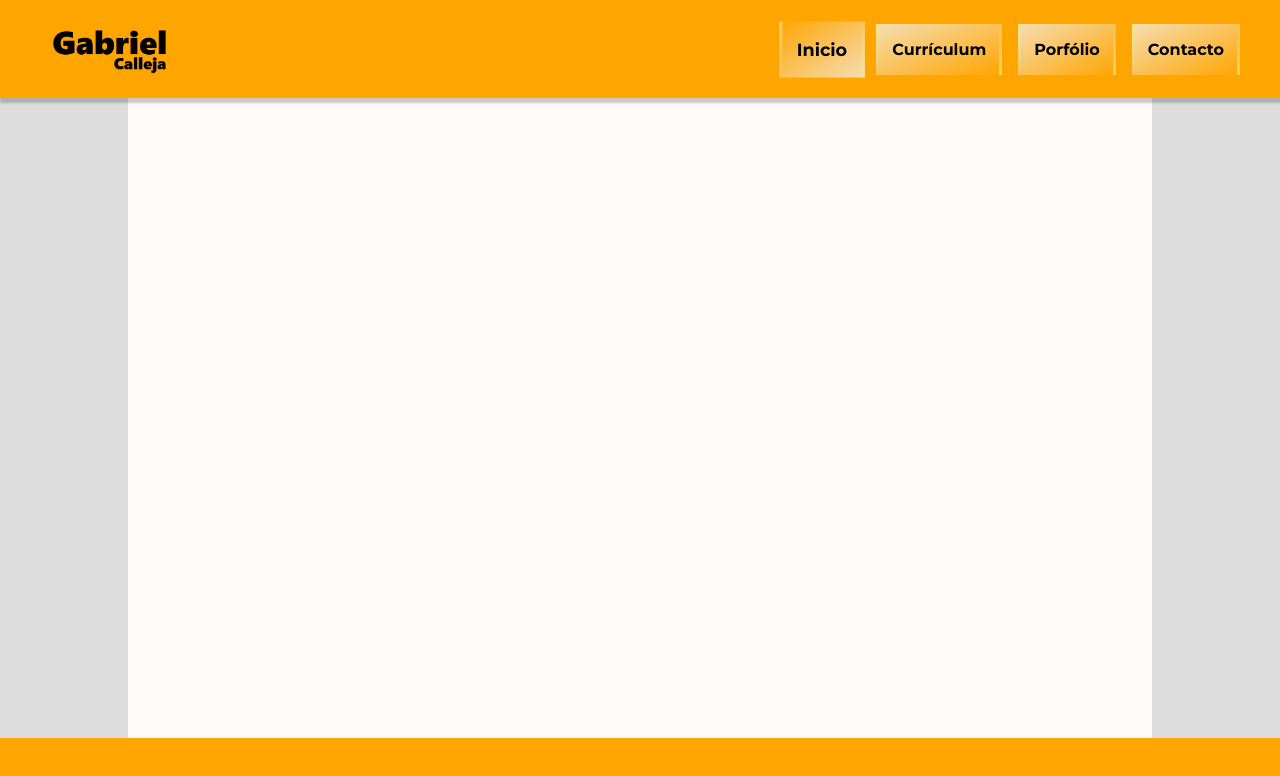
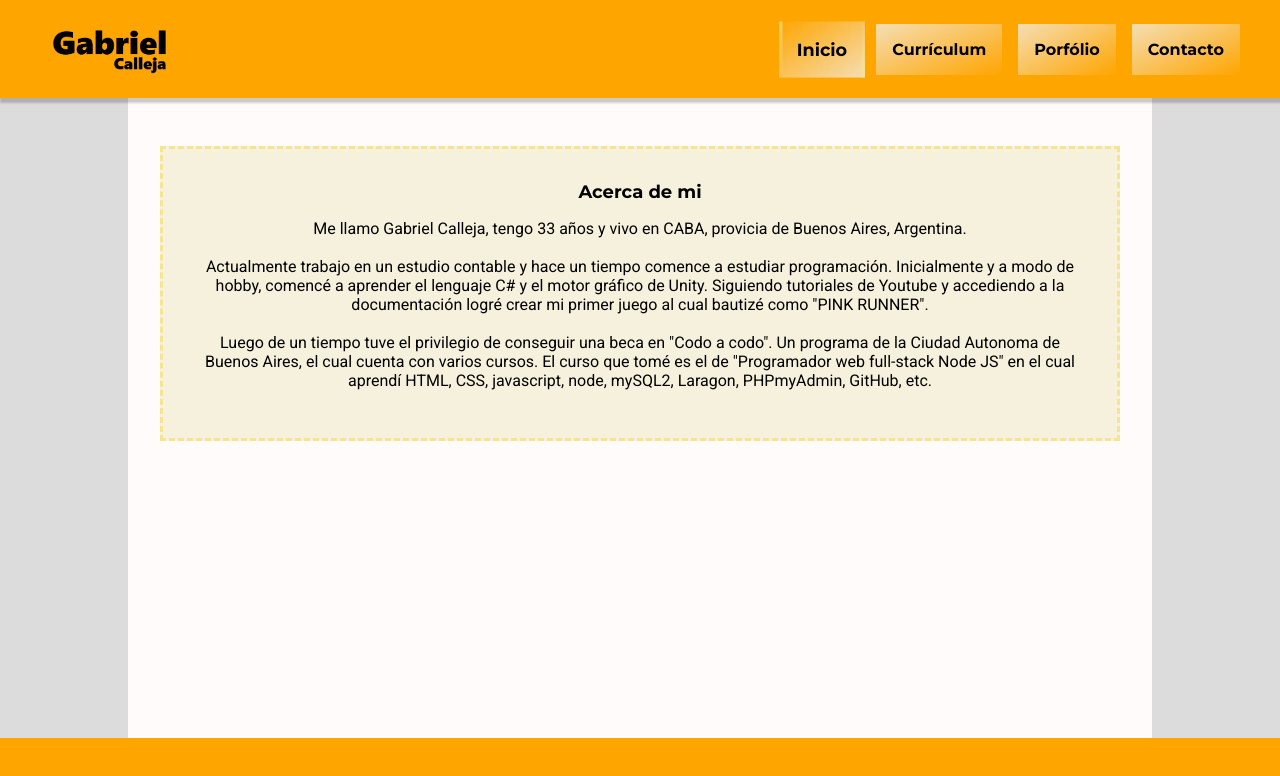
Before and after one commit to Gabytto/porfolio, a plain HTML site: page index.html in a window 1280 px wide. Drawn offline with Linux system fonts and the light colour scheme.

Commit message:
Acerca de mi. Página de inicio

```diff
--- a/css/style.css
+++ b/css/style.css
@@ -15,6 +15,10 @@ ol {
   align-items: center;
   gap: 1rem;
   padding-right: 1.5rem;
+}
+h3 {
+  font-size: large;
+  font-family: var(--primary-font);
 }
 body {
   background-color: gainsboro;
@@ -51,10 +55,7 @@ nav {
 .boton-nav {
   padding: 1rem;
   background: linear-gradient(to left top, orange, wheat);
-  background-color: white; /*rgb(255, 102, 0);*/
-  /* border-radius: 12.5%; */
-  /* border: 2px, solid; */
-  /* border-color: black; */
+  background-color: white;
   text-decoration: none;
   color: black;
   font-weight: 650;
@@ -71,14 +72,35 @@ nav {
 
 /*############ MAIN ############*/
 
+h3, p {
+  text-align: center;
+}
+
+.acerca-de-mi {
+  margin-top: 1rem;
+  margin-bottom: 1rem;
+  font-family: var(--secondary-font);
+}
+
 main {
   display: flex;
   justify-content: center;
 }
 .main-content {
+  display: flex;
+  justify-content: center;
   background-color: rgb(255, 251, 251);
   height: 80vh;
   width: 80vw;
+}
+.tarjeta-main {
+  background-color:#f5f1dc;
+  height:max-content;
+  width: 60rem;
+  margin-top: 3rem;
+  padding: 2rem;
+  border-style: dashed;
+  border-color: #f6e58d;
 }
 
 /*############ FOOTER ############*/
@@ -105,22 +127,12 @@ main {
   height: auto;
 }
 a {
-  /* width: 200px;
-  height: 70px; */
-  /* background: linear-gradient(to left top, #c32c71 50%, #b33771 50%); */
   border-style: none;
-  /* color: black; */
   font-size: 1rem;
-  /* letter-spacing: 2px; */
   font-family: var(--primary-font);
-  /* font-weight: 600; */
-  /* outline: none; */
-  /* cursor: pointer; */
   position: relative;
-  /* padding: 0px; */
   overflow: hidden;
   transition: all 0.5s;
-  /* box-shadow: 0px 1px 2px rgba(0, 0, 0, 0.2); */
 }
 a span {
   position: absolute;
--- a/index.html
+++ b/index.html
@@ -25,32 +25,38 @@
           </a>
           <a href="./curriculum.html" class="boton-nav">
             Currículum
-            <span></span>
-            <span></span>
-            <span></span>
-            <span></span>
+
           </a>
 
           <a href="./porfolio.html" class="boton-nav">
             Porfólio
-            <span></span>
-            <span></span>
-            <span></span>
-            <span></span>
+
           </a>
 
           <a href="./contacto.html" class="boton-nav">
             Contacto
-            <span></span>
-            <span></span>
-            <span></span>
-            <span></span>
+
           </a>
         </ul>
       </nav>
     </header>
     <main>
-      <div class="main-content"></div>
+      <div class="main-content">
+        <div class="tarjeta-main">
+          <h3>Acerca de mi</h3>
+          <p class="acerca-de-mi">Me llamo Gabriel Calleja, tengo 33 años y vivo en CABA, provicia de Buenos Aires,
+            Argentina. <br> <br>
+            Actualmente trabajo en un estudio contable y hace un tiempo comence a estudiar programación.
+            Inicialmente y a modo de hobby, comencé a aprender el lenguaje C# y el motor gráfico de Unity.
+            Siguiendo tutoriales de Youtube y accediendo a la documentación logré crear mi primer juego al
+            cual bautizé como "PINK RUNNER". <br> <br>
+            Luego de un tiempo tuve el privilegio de conseguir una beca en "Codo a codo". Un programa de la
+            Ciudad Autonoma de Buenos Aires, el cual cuenta con varios cursos. El curso que tomé es el de
+            "Programador web full-stack Node JS" en el cual aprendí HTML, CSS, javascript, node, mySQL2, Laragon,
+            PHPmyAdmin, GitHub, etc.
+          </p>
+        </div>
+      </div>
     </main>
 
     <footer>
```
Also changed, not shown: contacto.html (+3 -12 lines), curriculum.html (+3 -12 lines), porfolio.html (+3 -12 lines).
